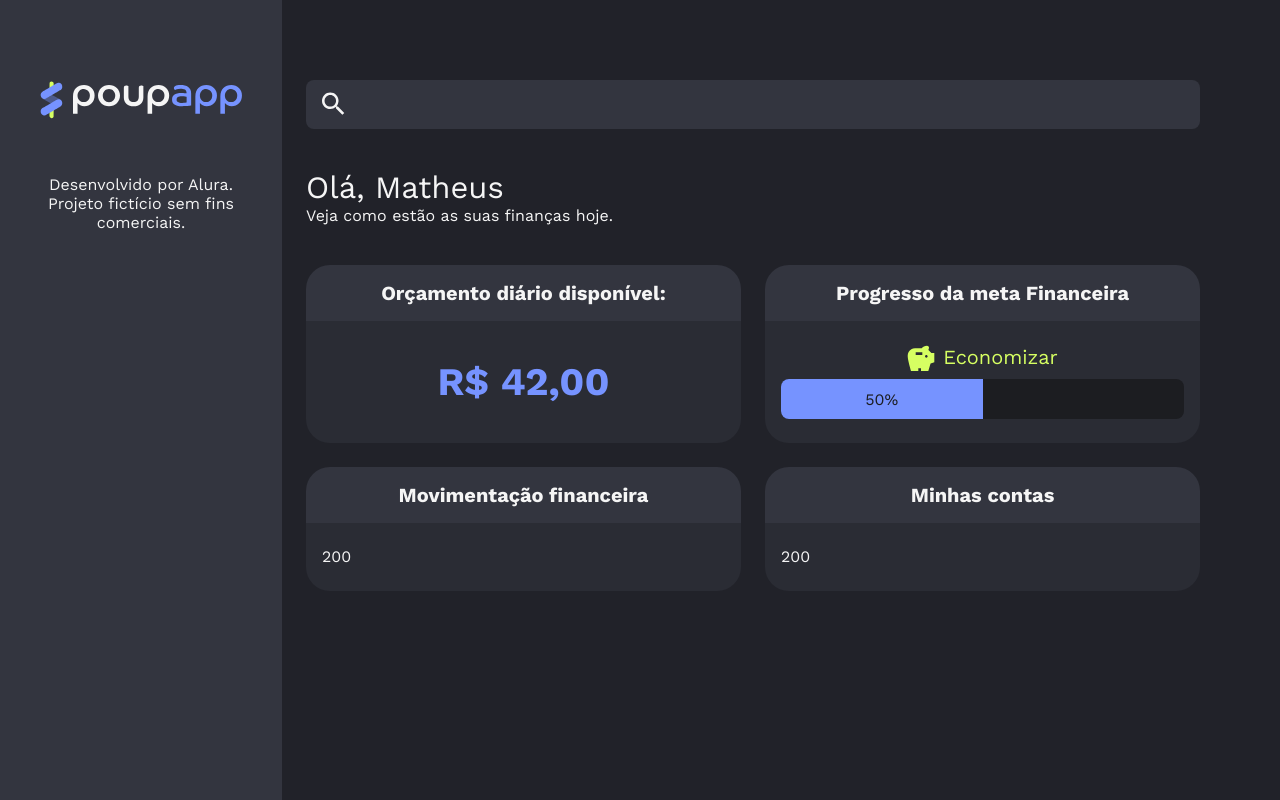
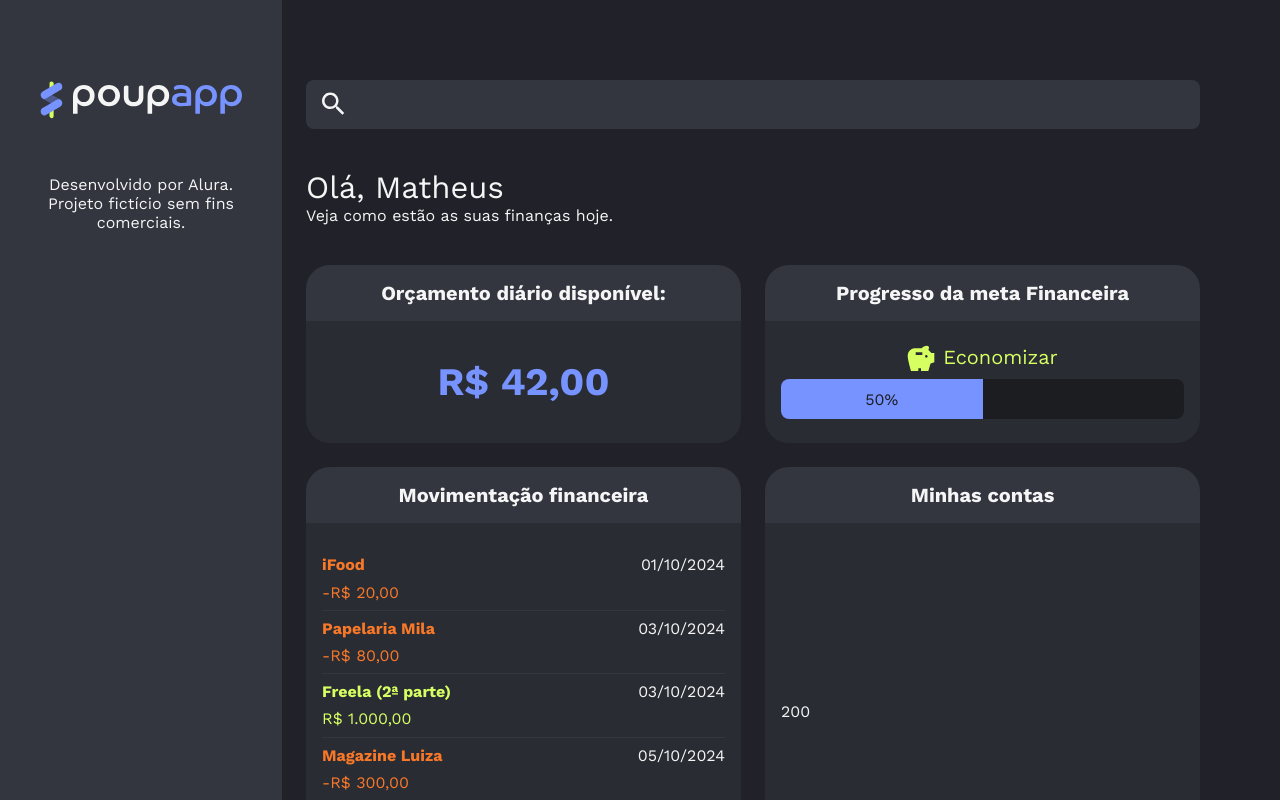
Before and after one commit to MeloMatheus89/aprendendo-tailwind, a React (Vite) app: page / in a window 1280 px wide. Shown: the top 800 px of the page. Built offline with nearby package versions, Linux system fonts and the light colour scheme.

Commit message:
feat: add Transaction and TransactionItem components; update App layout to include transactions

```diff
--- a/src/App.jsx
+++ b/src/App.jsx
@@ -6,6 +6,7 @@ import { Main } from "./components/Main";
 import { ProgressBar } from "./components/ProgressBar";
 import { Savings } from "./components/Savings";
 import { SearchInput } from "./components/SearchInput";
+import { Transaction } from "./components/Transaction";
 import { Typography } from "./components/Typography";
 function App() {
   return (
@@ -37,12 +38,17 @@ function App() {
             {/* terceiro card */}
             <Card>
               <Card.header>Movimentação financeira</Card.header>
-              <Card.body>200</Card.body>
+              <Card.body>
+                <Transaction />
+              </Card.body>
             </Card>
             {/* quarto card */}
             <Card>
               <Card.header>Minhas contas</Card.header>
-              <Card.body>200</Card.body>
+              <Card.body>
+                200
+                {/* Componente Accounts */}
+              </Card.body>
             </Card>
           </section>
         </Main>
--- /dev/null
+++ b/src/components/Button/index.jsx
@@ -0,0 +1,3 @@
+export const Button = ({ children, ...props }) => {
+  return <button className="flex justify-center gap-2 py-6 px-3 items-center bg-transparent border-neutral-text border-1 h-4 p-6 rounded-3xl h-10 w-[228px] text-4 hover:opacity-[0.5]">{children}</button>;
+};
--- /dev/null
+++ b/src/components/Transaction/index.jsx
@@ -0,0 +1,46 @@
+import { Button } from "../Button";
+import { TransactionItem } from "../TransactionItem";
+import { IconCurrency } from "../icons";
+
+const items = [
+  {
+    description: "iFood",
+    value: -20,
+    date: "2024-10-01T00:00:00-03:00",
+  },
+  {
+    description: "Papelaria Mila",
+    value: -80,
+    date: "2024-10-03T00:00:00-03:00",
+  },
+  {
+    description: "Freela (2ª parte)",
+    value: 1000,
+    date: "2024-10-03T00:00:00-03:00",
+  },
+  {
+    description: "Magazine Luiza",
+    value: -300,
+    date: "2024-10-05T00:00:00-03:00",
+  },
+];
+
+export const Transaction = () => {
+  return (
+    <div className="flex flex-col items-center gap-6">
+      <ul className="w-full">
+        {items.map((transactionItem, index) => {
+          return (
+            <li key={index}>
+              {" "}
+              <TransactionItem info={transactionItem} />
+            </li>
+          );
+        })}
+      </ul>
+      <Button>
+        <IconCurrency /> Adicionar transação
+      </Button>
+    </div>
+  );
+};
--- /dev/null
+++ b/src/components/TransactionItem/index.jsx
@@ -0,0 +1,24 @@
+export const TransactionItem = ({ info }) => {
+  const formater = new Intl.NumberFormat("pt-BR", { style: "currency", currency: "BRL" });
+  let styleForValue = "";
+  if (info.value >= 0) {
+    styleForValue = "text-secondary-income ";
+  } else {
+    styleForValue = "text-secondary-expense";
+  }
+
+  return (
+    // Container
+    <div className="flex justify-between py-2 border-b border-neutral-header">
+      {/* div do lado esquerdo */}
+      <div className="flex flex-col gap-2">
+        <p className={`font-bold leading-[120%] ${styleForValue}`}>{info.description}</p>
+        <p className={`${styleForValue}`}>{formater.format(info.value)}</p>
+      </div>
+      {/* div do lado direito */}
+      <div>
+        <p>{new Date(info.date).toLocaleDateString("pt-BR")}</p>
+      </div>
+    </div>
+  );
+};
```
